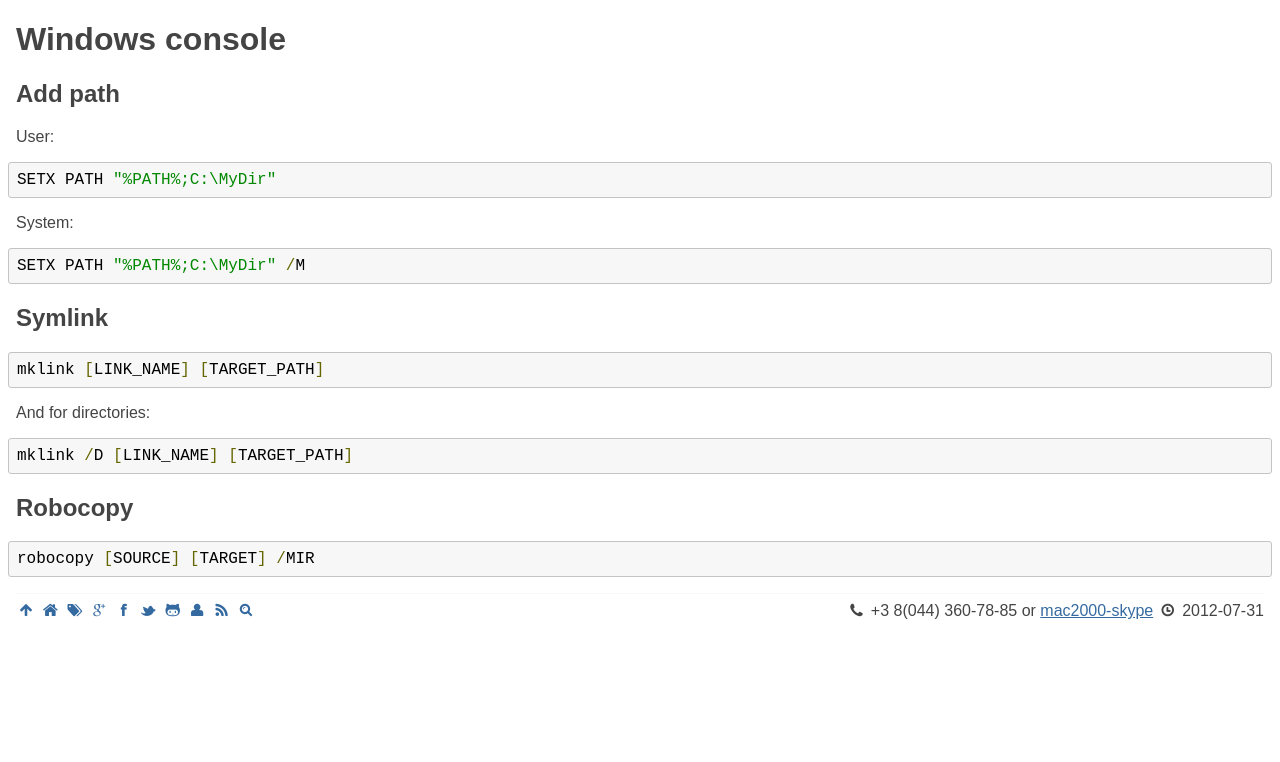
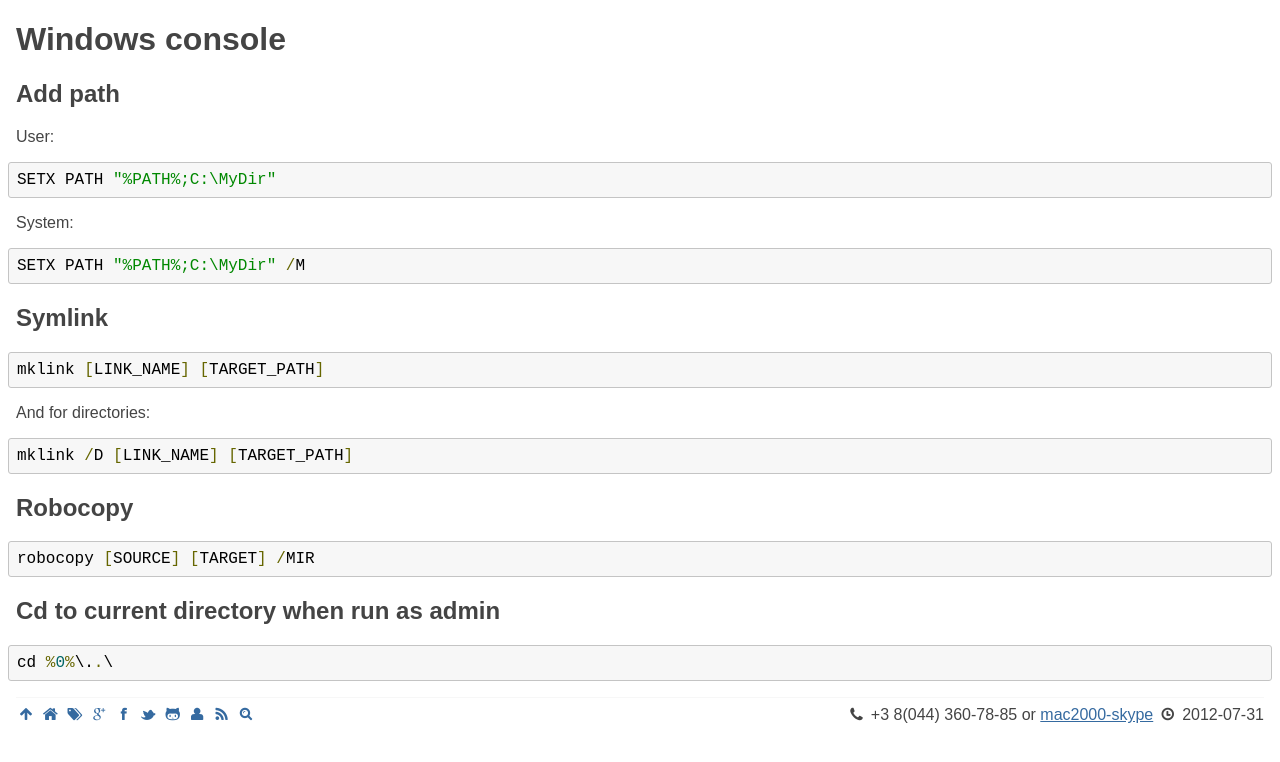
Before and after one commit to michaelbramwell/mac2000.github.com, a Jekyll site: the page built from howto/cmd.md, in a window 1280 px wide. Shown: the top 762 px of the page. Built offline with Jekyll 4.4.1, drawn with Linux system fonts in a browser that asks for light colours.

Commit message:
cd to current directory

```diff
--- a/howto/cmd.md
+++ b/howto/cmd.md
@@ -27,3 +27,8 @@ Robocopy
 --------
 
     robocopy [SOURCE] [TARGET] /MIR
+
+Cd to current directory when run as admin
+-----------------------------------------
+
+    cd %0%\..\
```
